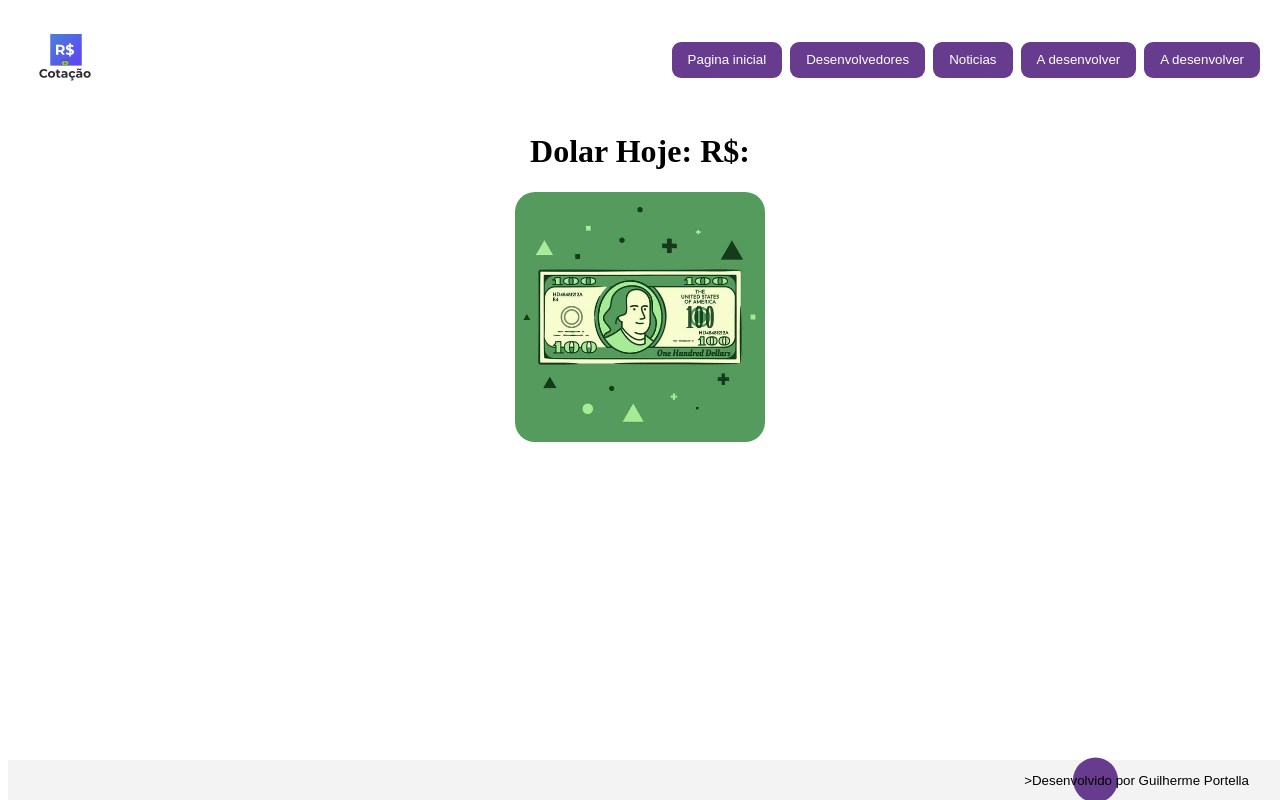
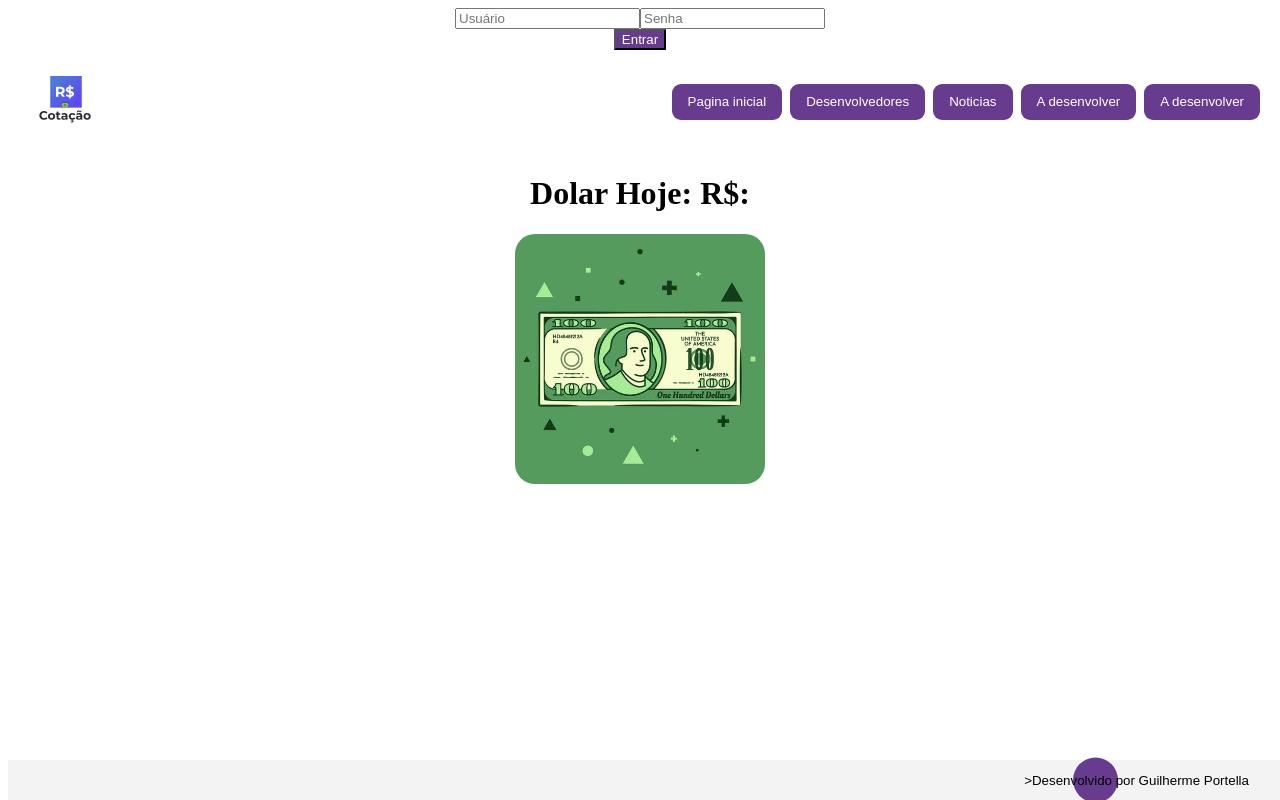
Before and after one commit to GuilhermePortella/sitecotacaodolar, an Angular app: page / in a window 1280 px wide. Built offline with nearby package versions, Linux system fonts and the light colour scheme.

Commit message:
tentando colocar recaptcha

```diff
--- a/src/app/components/home/home.component.html
+++ b/src/app/components/home/home.component.html
@@ -8,7 +8,21 @@
   <title>Home</title>
 </head>
 
+<script src='https://www.google.com/recaptcha/api.js?render=YOUR_PUBLIC_KEY'></script>
+
 <body>
+
+
+
+  <form>
+    <input type="text" name="username" placeholder="Usuário">
+    <input type="password" name="password" placeholder="Senha">
+    <div ngx-captcha siteKey="YOUR_PUBLIC_KEY"></div>
+    <button type="submit">Entrar</button>
+  </form>
+
+
+
 
   <div class="nav">
     <span (click)="home()" class="nav_logo">
```
Also changed, not shown: 2 other files (tests, documents, lock files or other folders).
